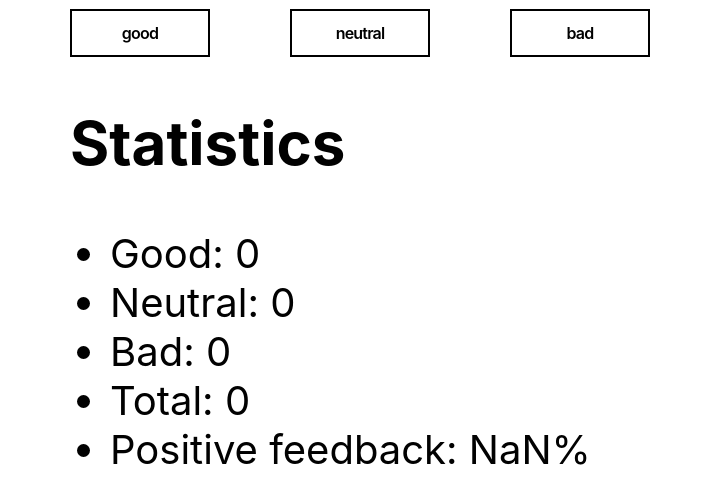
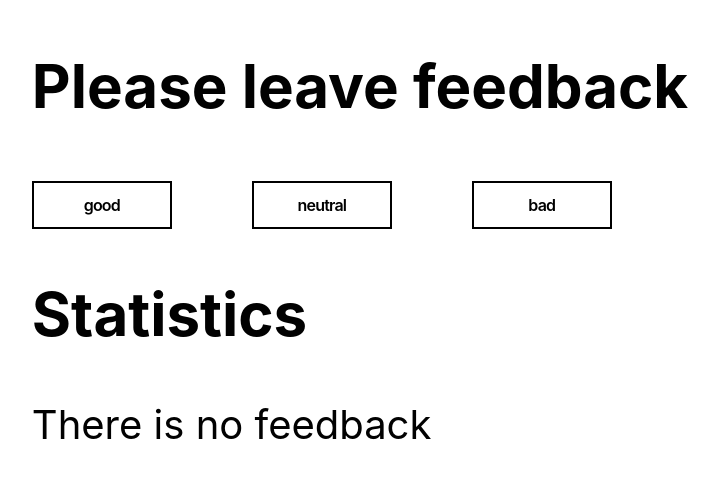
Before and after one commit to Ront31/goit-react-hw-02-feedback, a React (Create React App) app: page / in a window 1280 px wide. Shown: the top 504 px of the page, without its empty margins (280-998 px from the left). Built offline with nearby package versions, Linux system fonts and the light colour scheme.

Commit message:
task 1 done

```diff
--- a/src/components/Feedback/Feedback.jsx
+++ b/src/components/Feedback/Feedback.jsx
@@ -1,6 +1,8 @@
 import React from 'react';
 import { Statistic } from './Statisctic/Staticts';
 import { FeedbackOptions } from './Options/FeedbackOptions';
+import { Section } from './Section/Section';
+import { Notification } from './Statisctic/Notification';
 
 export class Feedback extends React.Component {
   state = {
@@ -30,10 +32,14 @@ export class Feedback extends React.Component {
   render() {
     return (
       <div>
+        <Section title={'Please leave feedback'}>
           <FeedbackOptions
             options={['good', 'neutral', 'bad']}
             onLeaveFeedback={this.handleFeedback}
           />
+        </Section>
+        <Section title={'Statistics'}>
+          {this.countTotalFeedback() !== 0 ? (
             <Statistic
               good={this.state.good}
               neutral={this.state.neutral}
@@ -41,6 +47,10 @@ export class Feedback extends React.Component {
               total={this.countTotalFeedback()}
               positivePercentage={this.countPositiveFeedbackPercentage()}
             />
+          ) : (
+            <Notification message={'There is no feedback'} />
+          )}
+        </Section>
       </div>
     );
   }
--- /dev/null
+++ b/src/components/Feedback/Section/Section.jsx
@@ -0,0 +1,13 @@
+import propTypes from 'prop-types';
+
+export const Section = ({ title, children }) => (
+  <div>
+    <h2>{title}</h2>
+    {children}
+  </div>
+);
+
+Section.propTypes = {
+  title: propTypes.string.isRequired,
+  children: propTypes.node.isRequired,
+};
--- /dev/null
+++ b/src/components/Feedback/Statisctic/Notification.jsx
@@ -0,0 +1 @@
+export const Notification = ({ message }) => <p>{message}</p>;
--- a/src/components/Feedback/Statisctic/Staticts.jsx
+++ b/src/components/Feedback/Statisctic/Staticts.jsx
@@ -8,8 +8,6 @@ export const Statistic = ({
   positivePercentage,
 }) => {
   return (
-    <div>
-      <h2>Statistics</h2>
     <ul>
       <li>Good: {good}</li>
       <li>Neutral: {neutral}</li>
@@ -17,7 +15,6 @@ export const Statistic = ({
       <li>Total: {total}</li>
       <li>Positive feedback: {positivePercentage}%</li>
     </ul>
-    </div>
   );
 };
 
```
Lines whose indentation alone changed are shown as unchanged.
